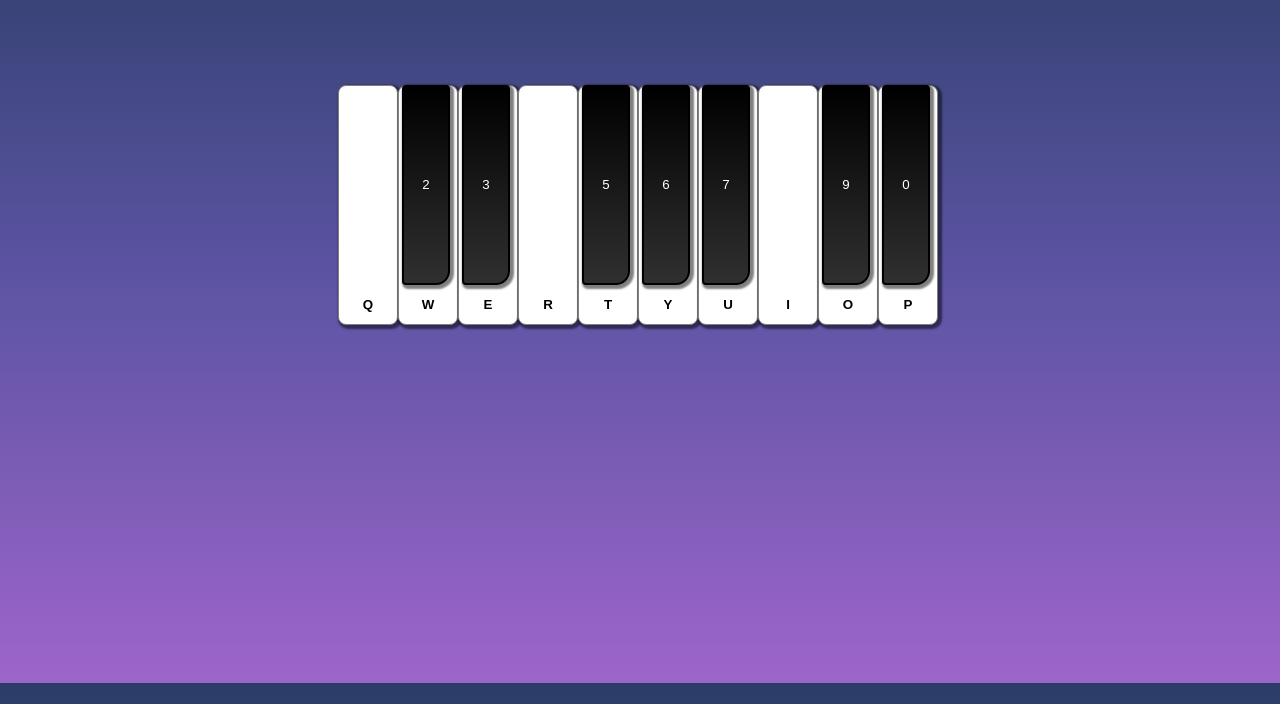
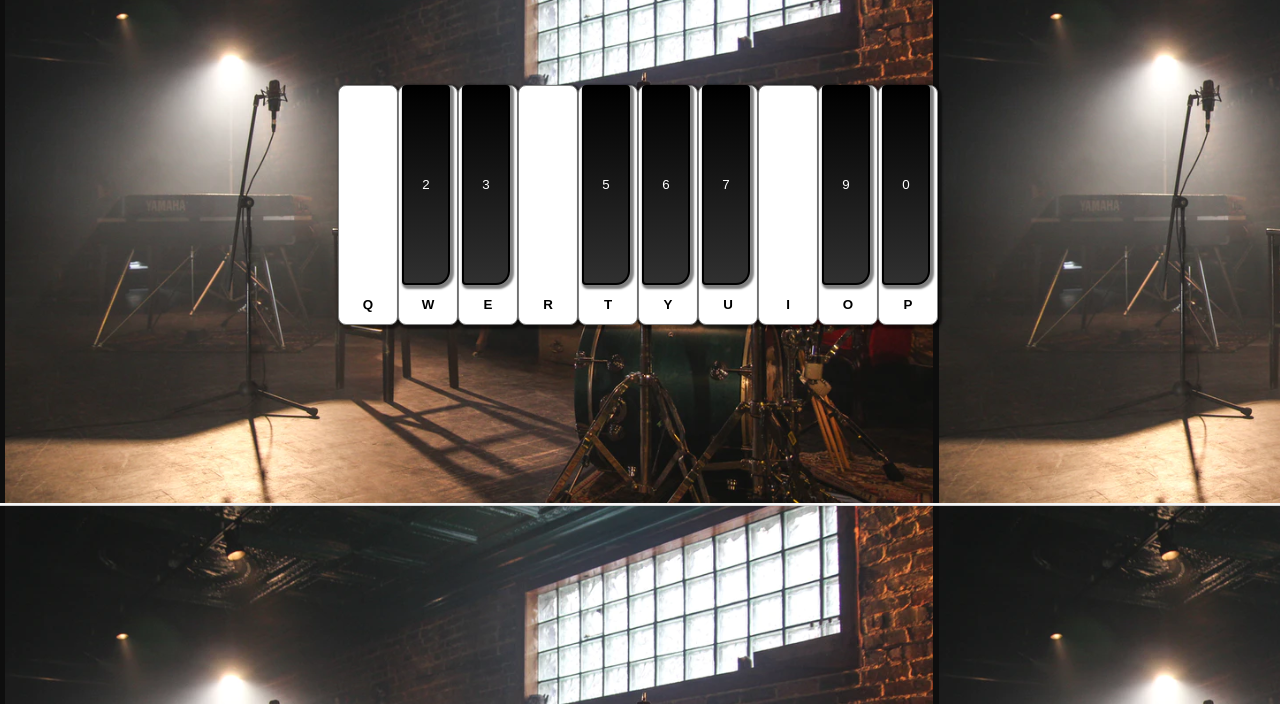
Before and after one commit to surya-doc/Music-piano, a plain HTML site: page index.html in a window 1280 px wide. Shown: the part 117-821 px from the top of the page. Drawn offline with Linux system fonts and the light colour scheme.

Commit message:
Update piano-style.css

```diff
--- a/piano-style.css
+++ b/piano-style.css
@@ -7,10 +7,12 @@ body{
     padding: 0;
     height: 100%;
     text-align: center;
+    color: #FFF;
     /* display: flex;
     justify-content: center;
     align-items: center; */
     background-image: linear-gradient(#2a3d66, #5d54a4, #9d65c9);
+    background: url('piano-image1.png');
 }
 /*
 .text{
@@ -30,7 +32,7 @@ h1{
     width: 100%;
 }
 
-.piano{
+/* .piano{
     display: flex;
     position: relative;
     margin-left: 4px;
@@ -38,7 +40,7 @@ h1{
     display: flex;
     justify-content: center;
     align-items: center;
-}
+} */
 
 .wk{
     width: 60px;
```
